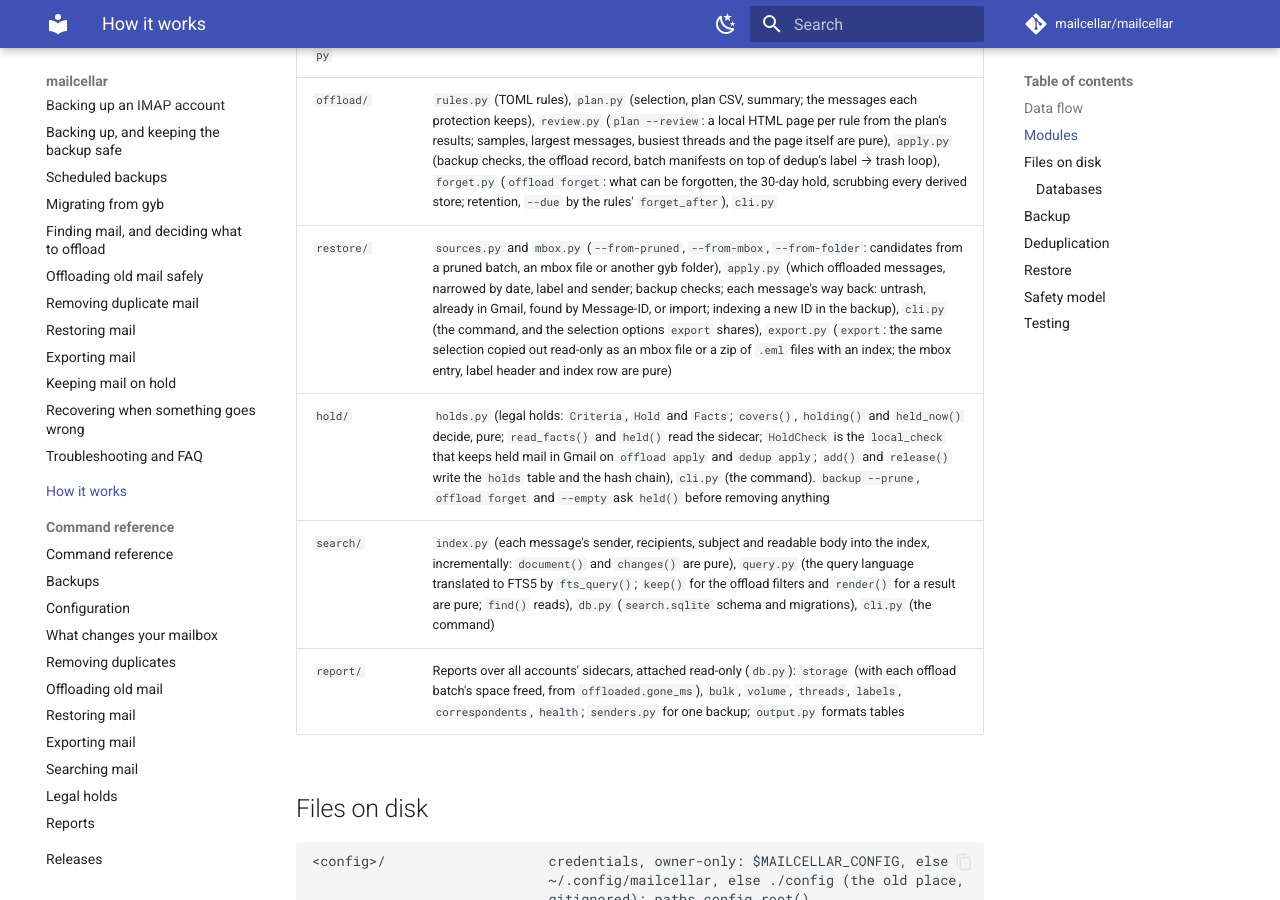
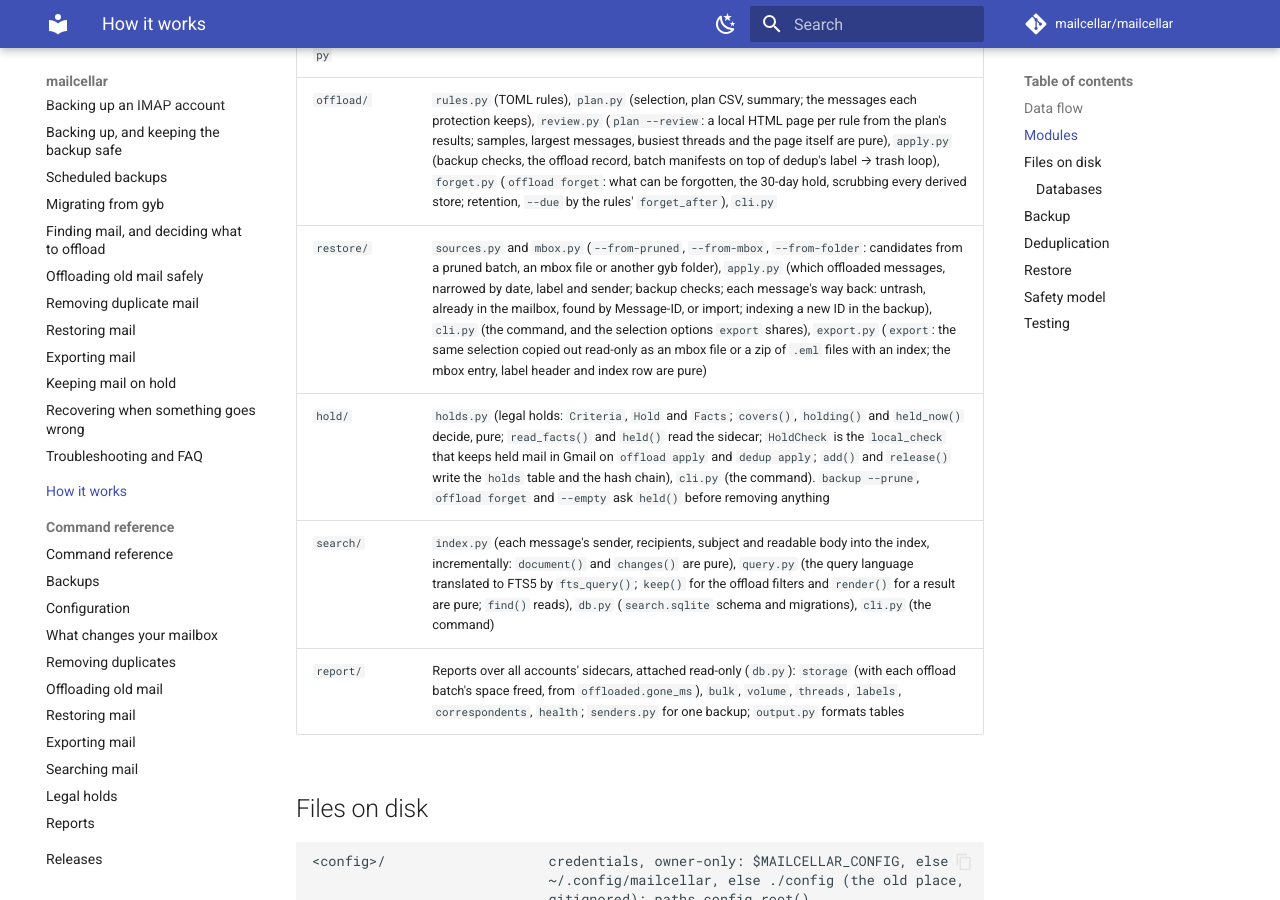
Before and after one commit to mailcellar/mailcellar, an MkDocs documentation site: the page built from docs/architecture.md, in a window 1280 px wide and 900 px high, scrolled down 4746 px. Built offline with MkDocs 1.6.1 and Material for MkDocs 9.7.7, drawn with Linux system fonts in a browser that asks for light colours; comment, search, counter and statistics services are not loaded.

Commit message:
fix(restore): its outcomes name the mailbox, not Gmail
On an IMAP account restore reported mail it found there as "already in
Gmail", and its dry run as "would record (already in Gmail)" or "(found
in Gmail)". These outcomes are written to the restore log for both
kinds of account, so they now say "the mailbox", as dedup's checks do.
The way back stored in meta.sqlite (in gmail) is unchanged.

Checked against the default suite and ruff.

Co-Authored-By: Claude Opus 5.5 <noreply@anthropic.com>

```diff
--- a/docs/architecture.md
+++ b/docs/architecture.md
@@ -122,7 +122,7 @@ mailcellar` and `python -m mailcellar` both work.
 | `dedup/apply.py` | Live checks against Gmail, then label or trash; the audit log. Shared with offload. `apply_plan()` reads Gmail's state, `check_row()`/`checked()` decide, and `act()` carries out one account's rows; each returns new frozen `Result`s (the plan rows are never changed) |
 | `dedup/report.py`, `dedup/paths.py` | Text reports; default output locations |
 | `offload/` | `rules.py` (TOML rules), `plan.py` (selection, plan CSV, summary; the messages each protection keeps), `review.py` (`plan --review`: a local HTML page per rule from the plan's results; samples, largest messages, busiest threads and the page itself are pure), `apply.py` (backup checks, the offload record, batch manifests on top of dedup's label → trash loop), `forget.py` (`offload forget`: what can be forgotten, the 30-day hold, scrubbing every derived store; retention, `--due` by the rules' `forget_after`), `cli.py` |
-| `restore/` | `sources.py` and `mbox.py` (`--from-pruned`, `--from-mbox`, `--from-folder`: candidates from a pruned batch, an mbox file or another gyb folder), `apply.py` (which offloaded messages, narrowed by date, label and sender; backup checks; each message's way back: untrash, already in Gmail, found by Message-ID, or import; indexing a new ID in the backup), `cli.py` (the command, and the selection options `export` shares), `export.py` (`export`: the same selection copied out read-only as an mbox file or a zip of `.eml` files with an index; the mbox entry, label header and index row are pure) |
+| `restore/` | `sources.py` and `mbox.py` (`--from-pruned`, `--from-mbox`, `--from-folder`: candidates from a pruned batch, an mbox file or another gyb folder), `apply.py` (which offloaded messages, narrowed by date, label and sender; backup checks; each message's way back: untrash, already in the mailbox, found by Message-ID, or import; indexing a new ID in the backup), `cli.py` (the command, and the selection options `export` shares), `export.py` (`export`: the same selection copied out read-only as an mbox file or a zip of `.eml` files with an index; the mbox entry, label header and index row are pure) |
 | `hold/` | `holds.py` (legal holds: `Criteria`, `Hold` and `Facts`; `covers()`, `holding()` and `held_now()` decide, pure; `read_facts()` and `held()` read the sidecar; `HoldCheck` is the `local_check` that keeps held mail in Gmail on `offload apply` and `dedup apply`; `add()` and `release()` write the `holds` table and the hash chain), `cli.py` (the command). `backup --prune`, `offload forget` and `--empty` ask `held()` before removing anything |
 | `search/` | `index.py` (each message's sender, recipients, subject and readable body into the index, incrementally: `document()` and `changes()` are pure), `query.py` (the query language translated to FTS5 by `fts_query()`; `keep()` for the offload filters and `render()` for a result are pure; `find()` reads), `db.py` (`search.sqlite` schema and migrations), `cli.py` (the command) |
 | `report/` | Reports over all accounts' sidecars, attached read-only (`db.py`): `storage` (with each offload batch's space freed, from `offloaded.gone_ms`), `bulk`, `volume`, `threads`, `labels`, `correspondents`, `health`; `senders.py` for one backup; `output.py` formats tables |
```
Also changed, not shown: CHANGELOG.md (+2 -1 lines), 3 other files.
